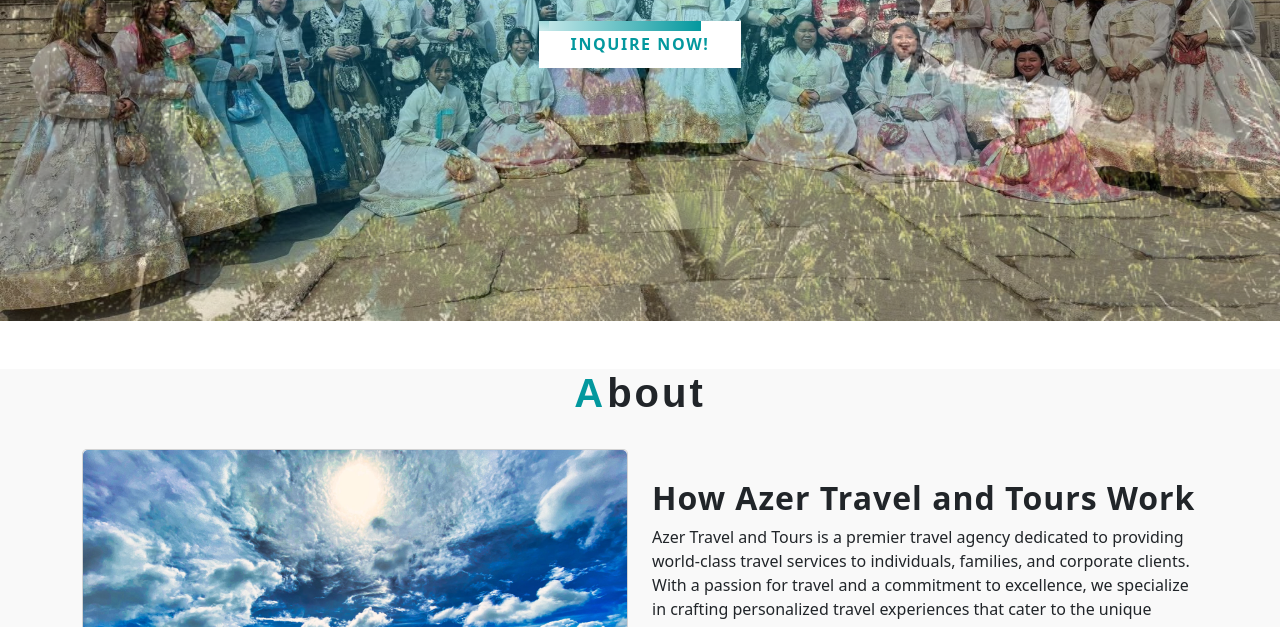
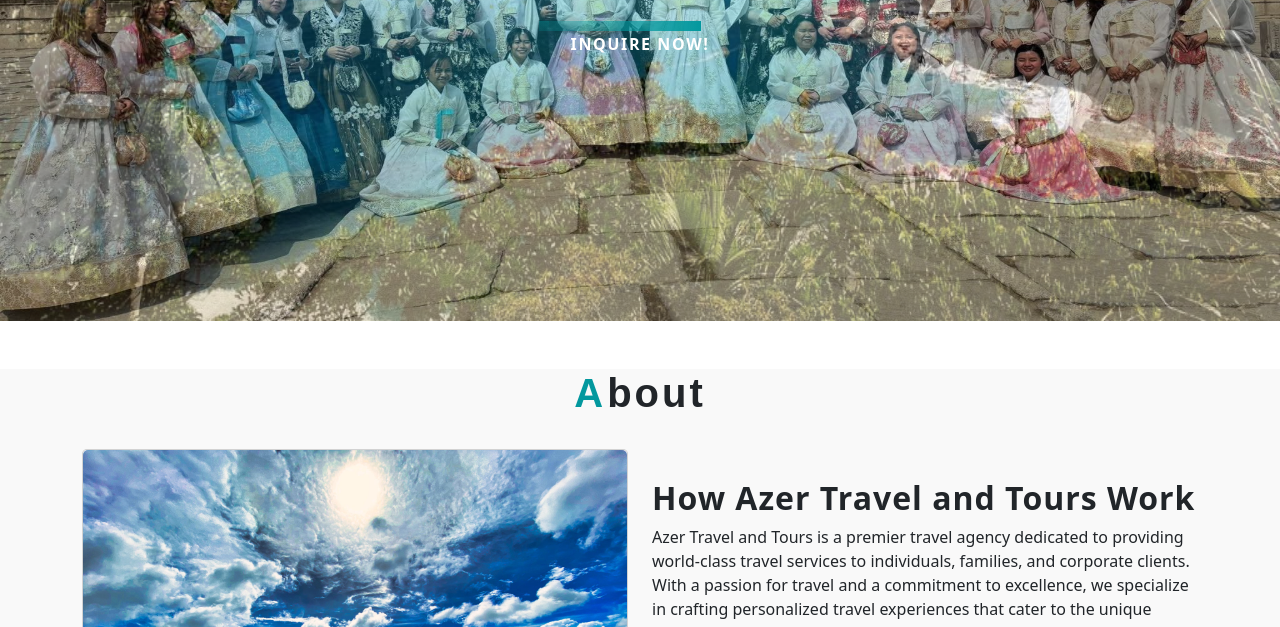
Before and after one commit to azertravelandtours/AzerTravelandTours, a plain HTML site: page index.html in a window 1280 px wide. Shown: the part 473-1100 px from the top of the page. Drawn offline with nearby package versions, Linux system fonts and the light colour scheme; files whose address does not match are found by name; a web font is replaced by a local one.

Commit message:
update inquire button

```diff
--- a/assets/css/style.css
+++ b/assets/css/style.css
@@ -540,20 +540,19 @@ color: #03989e;
     display: inline-block;
     padding: .7em 2em;
     margin: 1em 0;
-    color: #03989e;
+    color: #fff;
     text-decoration: none;
     transition: 0.5s;
-    font-weight: 50;
+    font-weight: bolder;
     letter-spacing: .1em;
     overflow: hidden;
-    font-weight: bold;
-    background-color: #ffffff;
+    background-color:transparent;
     border: none;
 
   }
   .playbtn:hover {
     background: #03989e;
-    color: #ffffff;
+    color: #fff;
     box-shadow: 0 0 5px #03989e, 0 0 25px #03989e, 0 0 50px #03989e, 0 0 200px #03989e;
     -webkit-box-reflect: below 1px linear-gradient(transparent, #0005);
   }
```
